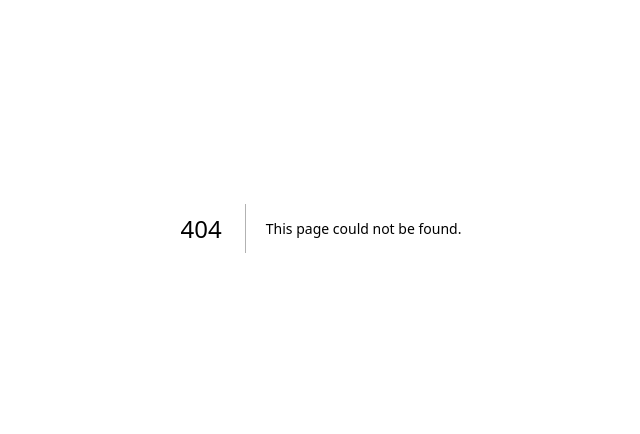
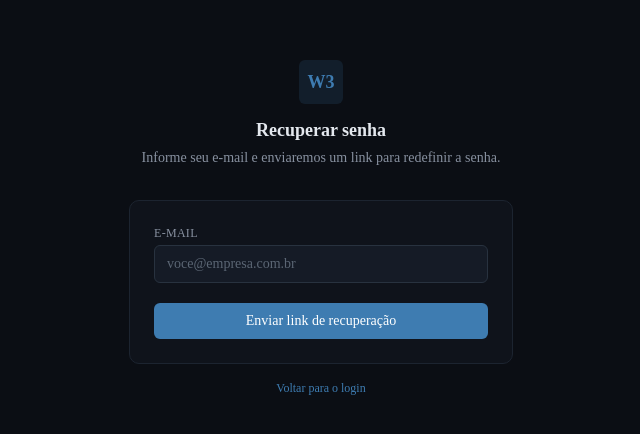
Before and after one commit to GeanSchiles/WV3, a Next.js app: page /esqueci-senha in a window 1280 px wide. Before the commit this address had no page. Shown: the part 172-606 px from the top of the page, without its empty margins (319-959 px from the left). Built offline with nearby package versions, Linux system fonts and the light colour scheme; no server answers.

Commit message:
Adiciona recuperacao de senha (esqueci-senha e redefinir-senha)

```diff
--- /dev/null
+++ b/app/esqueci-senha/page.tsx
@@ -0,0 +1,91 @@
+'use client';
+
+import { useState } from 'react';
+import Link from 'next/link';
+import { createClient } from '@/lib/supabase/client';
+
+export default function EsqueciSenhaPage() {
+  const supabase = createClient();
+  const [email, setEmail] = useState('');
+  const [enviado, setEnviado] = useState(false);
+  const [erro, setErro] = useState<string | null>(null);
+  const [carregando, setCarregando] = useState(false);
+
+  async function handleSubmit(e: React.FormEvent) {
+    e.preventDefault();
+    setErro(null);
+    setCarregando(true);
+
+    const redirectTo = `${window.location.origin}/redefinir-senha`;
+
+    const { error } = await supabase.auth.resetPasswordForEmail(email, {
+      redirectTo,
+    });
+
+    setCarregando(false);
+
+    if (error) {
+      setErro('Não foi possível enviar o e-mail: ' + error.message);
+      return;
+    }
+
+    setEnviado(true);
+  }
+
+  return (
+    <div className="flex min-h-screen items-center justify-center bg-base-950 px-4">
+      <div className="w-full max-w-sm">
+        <div className="mb-8 text-center">
+          <div className="mx-auto mb-3 flex h-11 w-11 items-center justify-center rounded-md bg-accent/15 text-accent font-mono text-lg font-bold">
+            W3
+          </div>
+          <h1 className="text-lg font-semibold text-base-100">Recuperar senha</h1>
+          <p className="mt-1 text-sm text-base-300">
+            Informe seu e-mail e enviaremos um link para redefinir a senha.
+          </p>
+        </div>
+
+        {!enviado ? (
+          <form onSubmit={handleSubmit} className="card p-6">
+            <div className="mb-5">
+              <label className="label" htmlFor="email">E-mail</label>
+              <input
+                id="email"
+                type="email"
+                required
+                autoComplete="username"
+                className="input"
+                placeholder="voce@empresa.com.br"
+                value={email}
+                onChange={(e) => setEmail(e.target.value)}
+              />
+            </div>
+
+            {erro && (
+              <p className="mb-4 rounded-md bg-danger/10 px-3 py-2 text-sm text-danger">{erro}</p>
+            )}
+
+            <button type="submit" disabled={carregando} className="btn-primary w-full">
+              {carregando ? 'Enviando…' : 'Enviar link de recuperação'}
+            </button>
+          </form>
+        ) : (
+          <div className="card p-6 text-center">
+            <p className="text-sm text-base-100">
+              Se esse e-mail estiver cadastrado, um link de recuperação foi enviado.
+            </p>
+            <p className="mt-2 text-xs text-base-400">
+              Verifique também a caixa de spam. O link expira em algumas horas.
+            </p>
+          </div>
+        )}
+
+        <p className="mt-4 text-center text-xs text-base-400">
+          <Link href="/login" className="text-accent hover:underline">
+            Voltar para o login
+          </Link>
+        </p>
+      </div>
+    </div>
+  );
+}
--- a/app/login/page.tsx
+++ b/app/login/page.tsx
@@ -2,6 +2,7 @@
 
 import { useState } from 'react';
 import { useRouter } from 'next/navigation';
+import Link from 'next/link';
 import { createClient } from '@/lib/supabase/client';
 
 export default function LoginPage() {
@@ -56,7 +57,7 @@ export default function LoginPage() {
             />
           </div>
 
-          <div className="mb-5">
+          <div className="mb-2">
             <label className="label" htmlFor="senha">Senha</label>
             <input
               id="senha"
@@ -68,6 +69,12 @@ export default function LoginPage() {
               value={senha}
               onChange={(e) => setSenha(e.target.value)}
             />
+          </div>
+
+          <div className="mb-5 text-right">
+            <Link href="/esqueci-senha" className="text-xs text-accent hover:underline">
+              Esqueci minha senha
+            </Link>
           </div>
 
           {erro && (
--- /dev/null
+++ b/app/redefinir-senha/page.tsx
@@ -0,0 +1,155 @@
+'use client';
+
+import { Suspense, useEffect, useState } from 'react';
+import { useRouter, useSearchParams } from 'next/navigation';
+import { createClient } from '@/lib/supabase/client';
+
+export default function RedefinirSenhaPage() {
+  return (
+    <Suspense fallback={null}>
+      <RedefinirSenhaConteudo />
+    </Suspense>
+  );
+}
+
+function RedefinirSenhaConteudo() {
+  const supabase = createClient();
+  const router = useRouter();
+  const searchParams = useSearchParams();
+
+  const [validando, setValidando] = useState(true);
+  const [linkValido, setLinkValido] = useState(false);
+  const [senha, setSenha] = useState('');
+  const [confirmarSenha, setConfirmarSenha] = useState('');
+  const [erro, setErro] = useState<string | null>(null);
+  const [sucesso, setSucesso] = useState(false);
+  const [salvando, setSalvando] = useState(false);
+
+  useEffect(() => {
+    async function validarLink() {
+      // Fluxo PKCE: o link de recuperação chega com ?code=...
+      const code = searchParams.get('code');
+
+      if (code) {
+        const { error } = await supabase.auth.exchangeCodeForSession(code);
+        if (error) {
+          setErro('Este link expirou ou já foi usado. Solicite um novo link de recuperação.');
+          setValidando(false);
+          return;
+        }
+        setLinkValido(true);
+        setValidando(false);
+        return;
+      }
+
+      // Fallback: alguns links antigos usam hash (#access_token=...&type=recovery)
+      const { data } = await supabase.auth.getSession();
+      if (data.session) {
+        setLinkValido(true);
+      } else {
+        setErro('Este link expirou ou é inválido. Solicite um novo link de recuperação.');
+      }
+      setValidando(false);
+    }
+
+    validarLink();
+    // eslint-disable-next-line react-hooks/exhaustive-deps
+  }, []);
+
+  async function handleSubmit(e: React.FormEvent) {
+    e.preventDefault();
+    setErro(null);
+
+    if (senha.length < 6) {
+      setErro('A senha precisa ter pelo menos 6 caracteres.');
+      return;
+    }
+    if (senha !== confirmarSenha) {
+      setErro('As senhas não conferem.');
+      return;
+    }
+
+    setSalvando(true);
+    const { error } = await supabase.auth.updateUser({ password: senha });
+    setSalvando(false);
+
+    if (error) {
+      setErro('Não foi possível salvar a nova senha: ' + error.message);
+      return;
+    }
+
+    setSucesso(true);
+    setTimeout(() => {
+      router.push('/dashboard');
+      router.refresh();
+    }, 2000);
+  }
+
+  return (
+    <div className="flex min-h-screen items-center justify-center bg-base-950 px-4">
+      <div className="w-full max-w-sm">
+        <div className="mb-8 text-center">
+          <div className="mx-auto mb-3 flex h-11 w-11 items-center justify-center rounded-md bg-accent/15 text-accent font-mono text-lg font-bold">
+            W3
+          </div>
+          <h1 className="text-lg font-semibold text-base-100">Definir nova senha</h1>
+        </div>
+
+        <div className="card p-6">
+          {validando && <p className="text-center text-sm text-base-300">Validando link…</p>}
+
+          {!validando && !linkValido && (
+            <div className="text-center">
+              <p className="text-sm text-danger">{erro}</p>
+              <a href="/esqueci-senha" className="mt-4 inline-block text-sm text-accent hover:underline">
+                Solicitar novo link
+              </a>
+            </div>
+          )}
+
+          {!validando && linkValido && !sucesso && (
+            <form onSubmit={handleSubmit}>
+              <div className="mb-4">
+                <label className="label" htmlFor="senha">Nova senha</label>
+                <input
+                  id="senha"
+                  type="password"
+                  required
+                  className="input"
+                  placeholder="Mínimo 6 caracteres"
+                  value={senha}
+                  onChange={(e) => setSenha(e.target.value)}
+                />
+              </div>
+              <div className="mb-5">
+                <label className="label" htmlFor="confirmarSenha">Confirmar nova senha</label>
+                <input
+                  id="confirmarSenha"
+                  type="password"
+                  required
+                  className="input"
+                  value={confirmarSenha}
+                  onChange={(e) => setConfirmarSenha(e.target.value)}
+                />
+              </div>
+
+              {erro && (
+                <p className="mb-4 rounded-md bg-danger/10 px-3 py-2 text-sm text-danger">{erro}</p>
+              )}
+
+              <button type="submit" disabled={salvando} className="btn-primary w-full">
+                {salvando ? 'Salvando…' : 'Salvar nova senha'}
+              </button>
+            </form>
+          )}
+
+          {sucesso && (
+            <p className="text-center text-sm text-ok">
+              Senha atualizada! Redirecionando para o painel…
+            </p>
+          )}
+        </div>
+      </div>
+    </div>
+  );
+}
```
